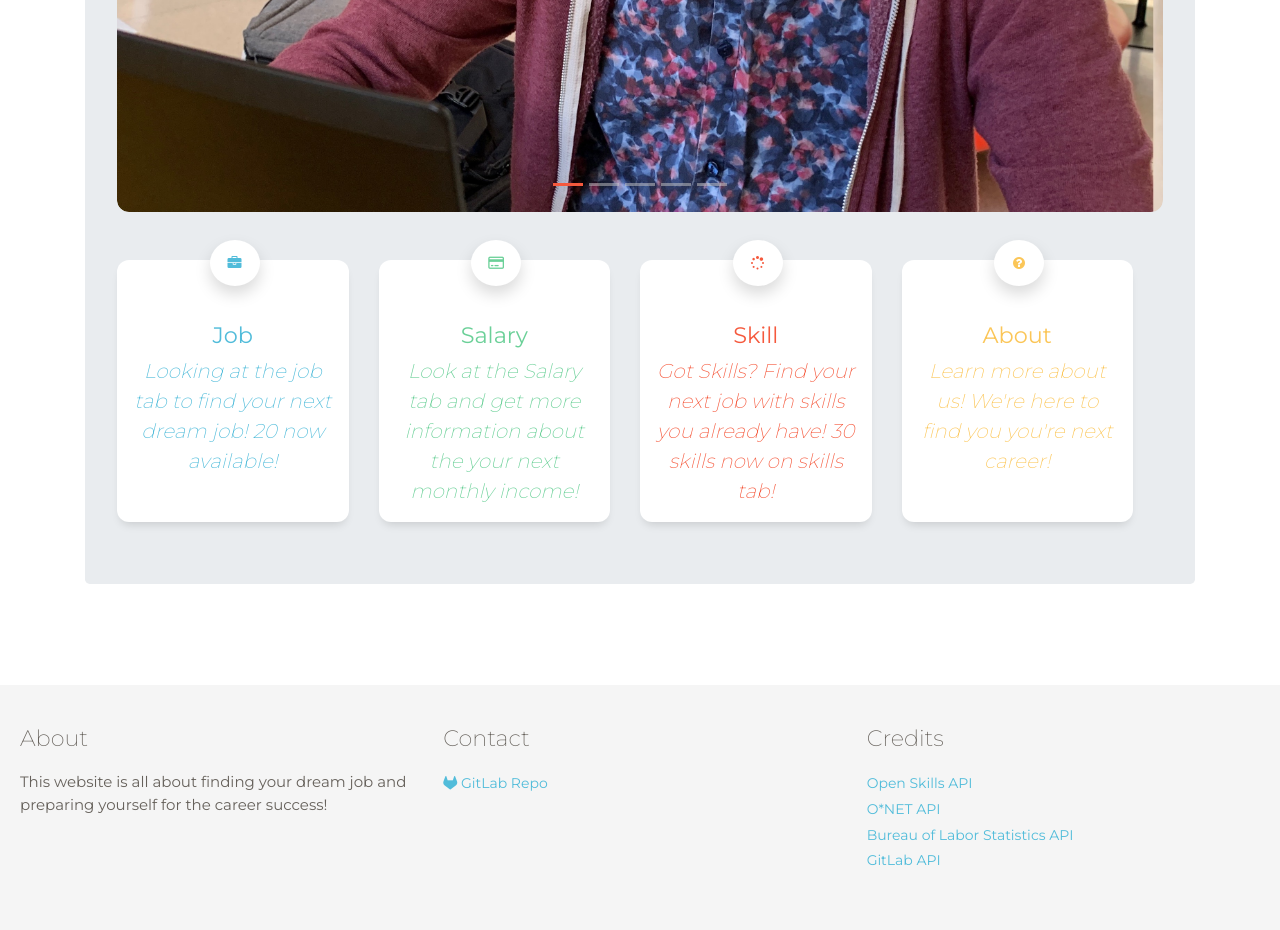
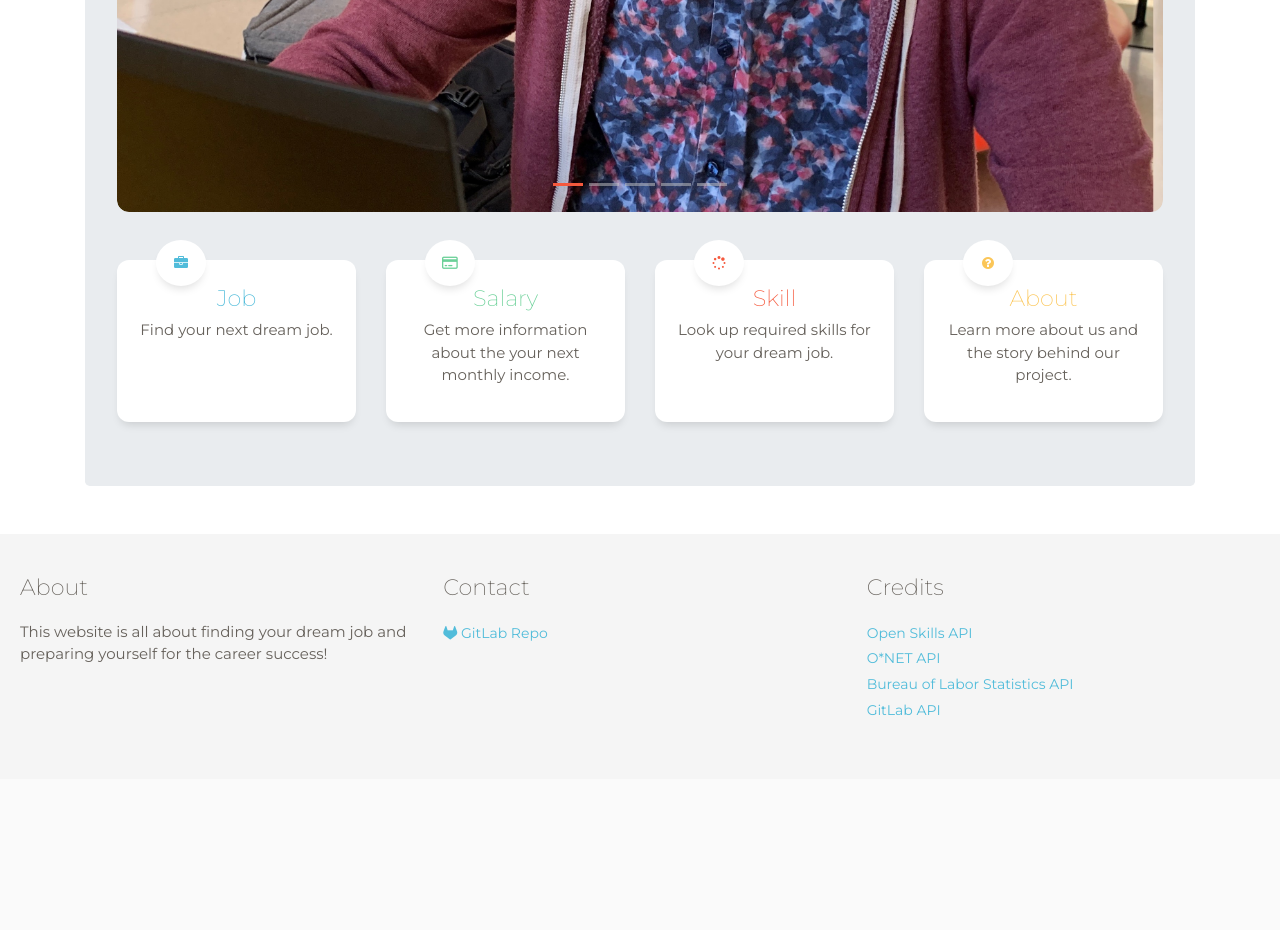
Before and after one commit to xindixu/prep-for-job, a Flask app: page / in a window 1280 px wide. Shown: the part 897-1827 px from the top of the page. After the commit the page ends 1613 px from the top, so only its background shows below. Run offline with Flask 2, Linux system fonts and the light colour scheme; some libraries are stand-ins or nearby versions.

Commit message:
load card dynamiclly + clean up html code

```diff
--- a/app/main.py
+++ b/app/main.py
@@ -42,15 +42,18 @@ def create_app(test_config=None):
     except OSError:
         pass
 
-    num_jobs = 20
-    num_skills = 30
 
     # routes
     @app.route('/')
     def index():
         # WARNING: changed! we are calling apis while we don't have to!
-
-        return render_template('index.html', num_jobs=num_jobs, num_skills=num_skills)
+        card_dict = {
+            "job": ["Find your next dream job.", "info", "briefcase"] ,
+            "salary": ["Get more information about the your next monthly income.", "success", "credit-card"],
+            "skill": ["Look up required skills for your dream job.", "danger", "spinner"],
+            "about": ["Learn more about us and the story behind our project.", "warning", "question-circle"]
+        }
+        return render_template('index.html', card_dict=card_dict)
 
     @app.route('/about')
     def about():
--- a/app/templates/index.html
+++ b/app/templates/index.html
@@ -11,7 +11,7 @@
 
   .my-card {
     position: absolute;
-    left: 40%;
+    left: 10%;
     top: -20px;
     border-radius: 50%;
   }
@@ -27,10 +27,14 @@
     top: -8px;
   }
 
-  .carousel-inner, .carousel-item  {
+  .carousel-inner,
+  .carousel-item {
     border-radius: 12px;
   }
 
+  h4{
+    text-transform: capitalize;
+  }
 </style>
 <link rel="stylesheet" href="https://cdnjs.cloudflare.com/ajax/libs/font-awesome/4.7.0/css/font-awesome.css
 ">
@@ -69,69 +73,21 @@
     </a>
   </div>
 
-  <div class="row mt-5 w-100 text-center" style="padding-bottom: 80px">
-    <div class="col-md-3 effect text-center">
-      <div class="card border-info p-3" onclick="window.location='{{ url_for("job") }}';">
-        <div class="card border-info shadow text-info p-3 my-card"><span class="fa fa-briefcase" aria-hidden="true"></span></div>
-        <div class="text-info text-center mt-3">
-          <h4><b>Job</b></h4>
+
+  <div class="card-deck mt-5">
+    {% for card in card_dict %}
+    <div class="card">
+      <div class="card-body text-center" onclick="window.location='{{ url_for(card) }}';">
+        <div class="card p-3 my-card text-{{card_dict[card][1]}}">
+          <span class="fa fa-{{card_dict[card][2]}}" aria-hidden="true"></span>
         </div>
-        <div class="text-info text-center mt-2" style="padding-bottom: 30px">
-          <span style="font-size: 15pt;"><i>Looking at the job tab to find your next dream job! {{num_jobs}} now available!</i></span>
+        <h4 class="card-title mb-2 text-{{card_dict[card][1]}}">{{card}}</h4>
+        <p class="card-text">{{card_dict[card][0]}}</p>
       </div>
     </div>
-    </div>
-    <div class="col-md-3 effect text-center">
-      <div class="card border-success p-3" onclick="window.location='{{ url_for("salary") }}';">
-        <div class="card border-success shadow text-success p-3 my-card"><span class="fa fa-credit-card" aria-hidden="true"></span></div>
-        <div class="text-success text-center mt-3">
-          <h4><b>Salary</b></h4>
-        </div>
-        <div class="text-success text-center mt-2">
-          <span style="font-size: 15pt; ""><i>Look at the Salary tab and get more information about the your next monthly income!</i></span>
-        </div>
-      </div>
-    </div>
-    <div class="col-md-3 effect text-center">
-      <div class="card border-danger p-3" onclick="window.location='{{ url_for("skill") }}';">
-        <div class="card border-danger shadow text-danger p-3 my-card"><span class="fa fa-spinner" aria-hidden="true"></span></div>
-        <div class="text-danger text-center mt-3">
-          <h4><b>Skill</b></h4>
-        </div>
-        <div class="text-danger text-center mt-2">
-          <span style="font-size: 15pt; ""><i>Got Skills? Find your next job with skills you already have! {{num_skills}} skills now on skills tab!</i></span>
-        </div>
-      </div>
-    </div>
-    <div class="col-md-3 effect text-center">
-      <div class="card border-warning p-3" onclick="window.location='{{ url_for("about") }}';">
-        <div class="card border-warning shadow text-warning p-3 my-card"><span class="fa fa-question-circle" aria-hidden="true"></span></div>
-        <div class="text-warning text-center mt-3">
-          <h4><b>About</b></h4>
-        </div>
-        <div class="text-warning text-center mt-2" style="padding-bottom: 30px">
-          <span style="font-size: 15pt; "><i>Learn more about us! We're here to find you you're next career!</i></span>
-        </div>
-      </div>
-    </div>
+    {% endfor %}
   </div>
 </div>
 
 
-
-<!-- <div style="width: 100%; text-align: center;">
-  <div class="row">
-    <div class="col-3"> <a class="btn btn-outline-primary" href="{{ url_for("salary") }}">Find salaries</a>
-    </div>
-    <div class="col-3"> <a class="btn btn-outline-primary" href="{{ url_for("job") }}">Looking up a job</a>
-    </div>
-    <div class="col-3"> <a class="btn btn-outline-primary" href="{{ url_for("skill") }}">Got skills?</a>
-    </div>
-    <div class="col-3"> <a class="btn btn-outline-primary" href="{{ url_for("about") }}">Learn more about us!</a>
-    </div>
-
-  </div>
-</div> -->
-</br>
-
 {% endblock %}
```
Lines whose indentation alone changed are shown as unchanged.
